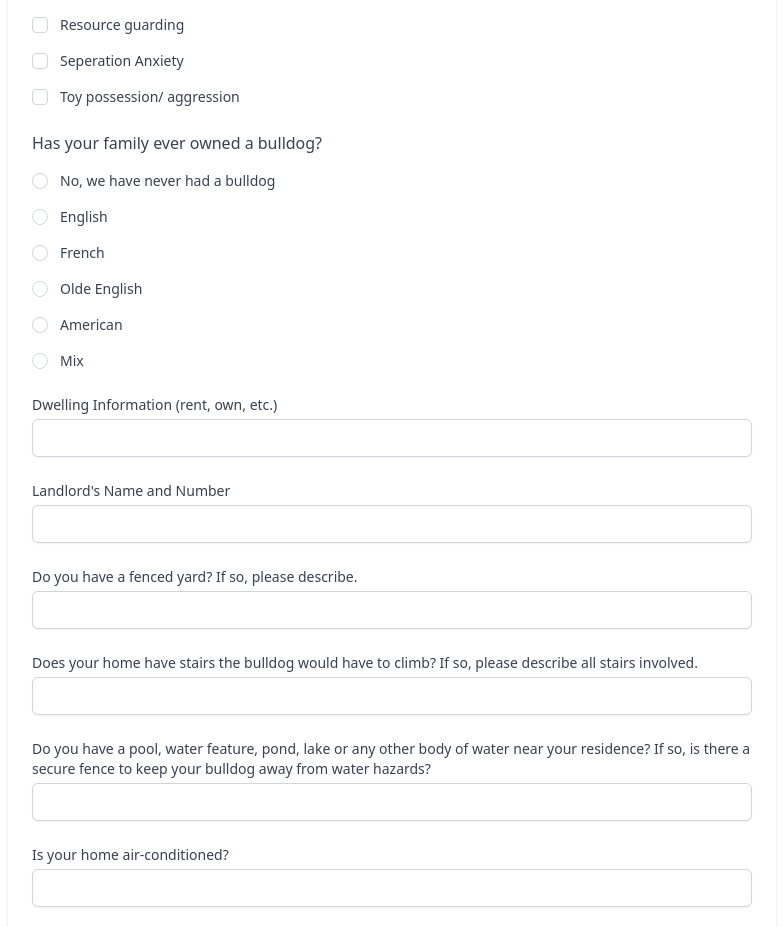
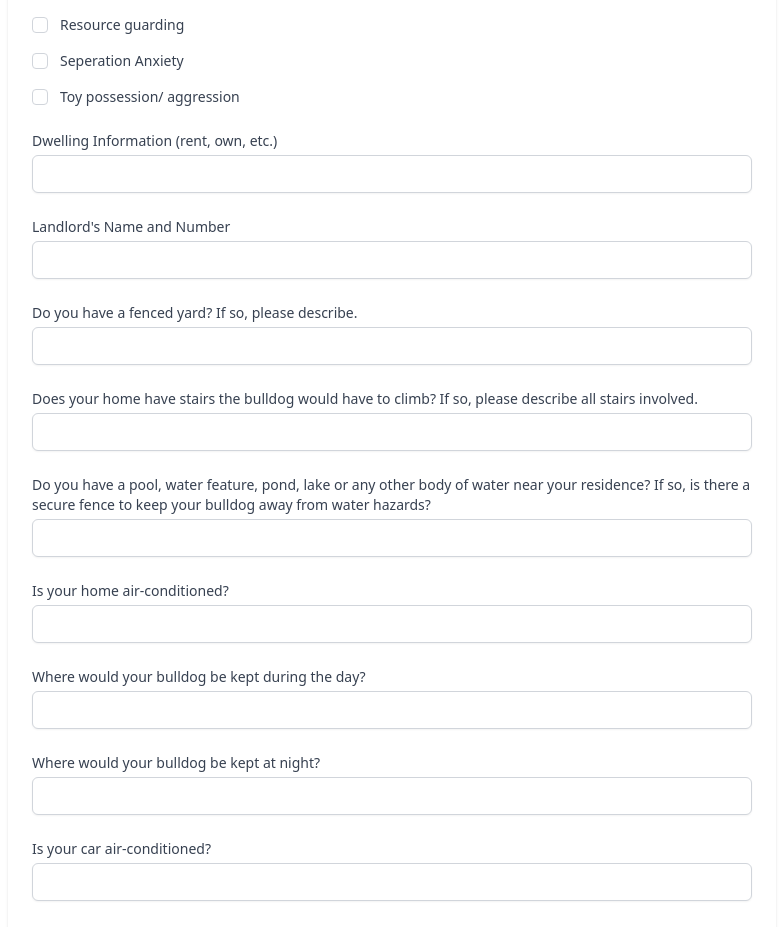
Before and after one commit to SupernalDeity/bullies-to-the-rescue, a React (Create React App) app in the folder client/: page /apply in a window 1280 px wide. Shown: the part 4801-5728 px from the top of the page, without its empty margins (248-1031 px from the left). Built offline with nearby package versions, Linux system fonts and the light colour scheme.

Commit message:
changed models and typedefs to match application

```diff
--- a/client/src/pages/Apply.js
+++ b/client/src/pages/Apply.js
@@ -1861,98 +1861,6 @@ const Apply = () => {
                       </div>
                     </fieldset>
 
-                    <fieldset className="col-span-6 sm:col-span-4">
-                      <legend className="contents text-base font-medium text-gray-700">
-                        Has your family ever owned a bulldog?
-                      </legend>
-                      <div className="mt-4 space-y-4">
-                        <div className="flex items-center">
-                          <input
-                            id="nodog"
-                            name="nodog"
-                            type="radio"
-                            className="h-4 w-4 border-gray-300 text-indigo-600 focus:ring-indigo-500"
-                          />
-                          <label
-                            htmlFor="nodog"
-                            className="ml-3 block text-sm font-medium text-gray-700"
-                          >
-                            No, we have never had a bulldog
-                          </label>
-                        </div>
-                        <div className="flex items-center">
-                          <input
-                            id="english"
-                            name="english"
-                            type="radio"
-                            className="h-4 w-4 border-gray-300 text-indigo-600 focus:ring-indigo-500"
-                          />
-                          <label
-                            htmlFor="english"
-                            className="ml-3 block text-sm font-medium text-gray-700"
-                          >
-                            English
-                          </label>
-                        </div>
-                        <div className="flex items-center">
-                          <input
-                            id="french"
-                            name="french"
-                            type="radio"
-                            className="h-4 w-4 border-gray-300 text-indigo-600 focus:ring-indigo-500"
-                          />
-                          <label
-                            htmlFor="french"
-                            className="ml-3 block text-sm font-medium text-gray-700"
-                          >
-                            French
-                          </label>
-                        </div>
-                        <div className="flex items-center">
-                          <input
-                            id="olde-english"
-                            name="olde-english"
-                            type="radio"
-                            className="h-4 w-4 border-gray-300 text-indigo-600 focus:ring-indigo-500"
-                          />
-                          <label
-                            htmlFor="olde-english"
-                            className="ml-3 block text-sm font-medium text-gray-700"
-                          >
-                            Olde English
-                          </label>
-                        </div>
-                        <div className="flex items-center">
-                          <input
-                            id="american"
-                            name="american"
-                            type="radio"
-                            className="h-4 w-4 border-gray-300 text-indigo-600 focus:ring-indigo-500"
-                          />
-                          <label
-                            htmlFor="american"
-                            className="ml-3 block text-sm font-medium text-gray-700"
-                          >
-                            American
-                          </label>
-                        </div>
-                        <div className="flex items-center">
-                          <input
-                            id="mix"
-                            name="mix"
-                            type="radio"
-                            className="h-4 w-4 border-gray-300 text-indigo-600 focus:ring-indigo-500"
-                          />
-                          <label
-                            htmlFor="mix"
-                            className="ml-3 block text-sm font-medium text-gray-700"
-                          >
-                            Mix
-                          </label>
-                        </div>
-                      </div>
-                    </fieldset>
-
                     <div className="col-span-6 sm:col-span-4">
                       <label
                         htmlFor="employerphone"
```
Also changed, not shown: 2 other files (tests, documents, lock files or other folders).
